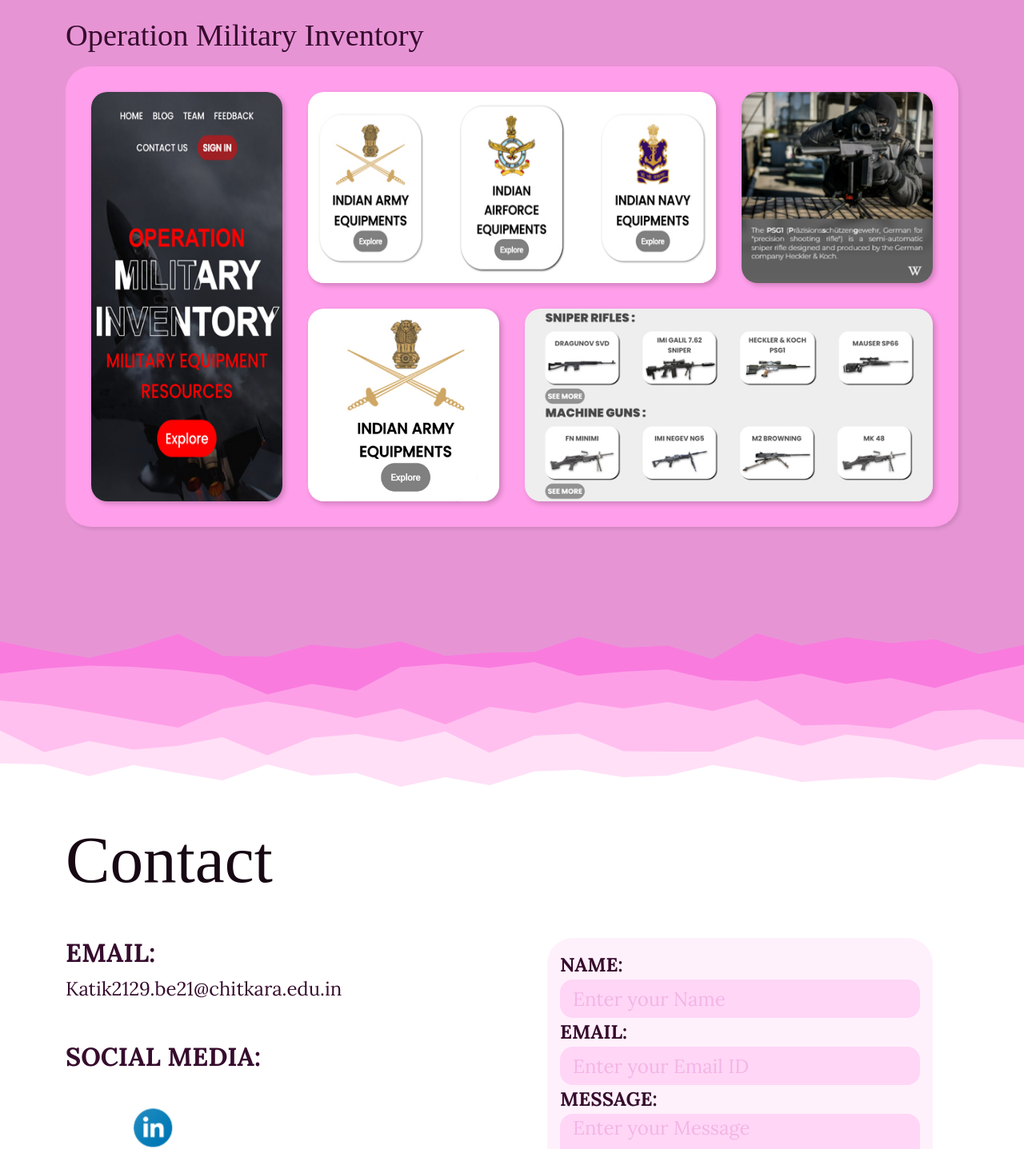
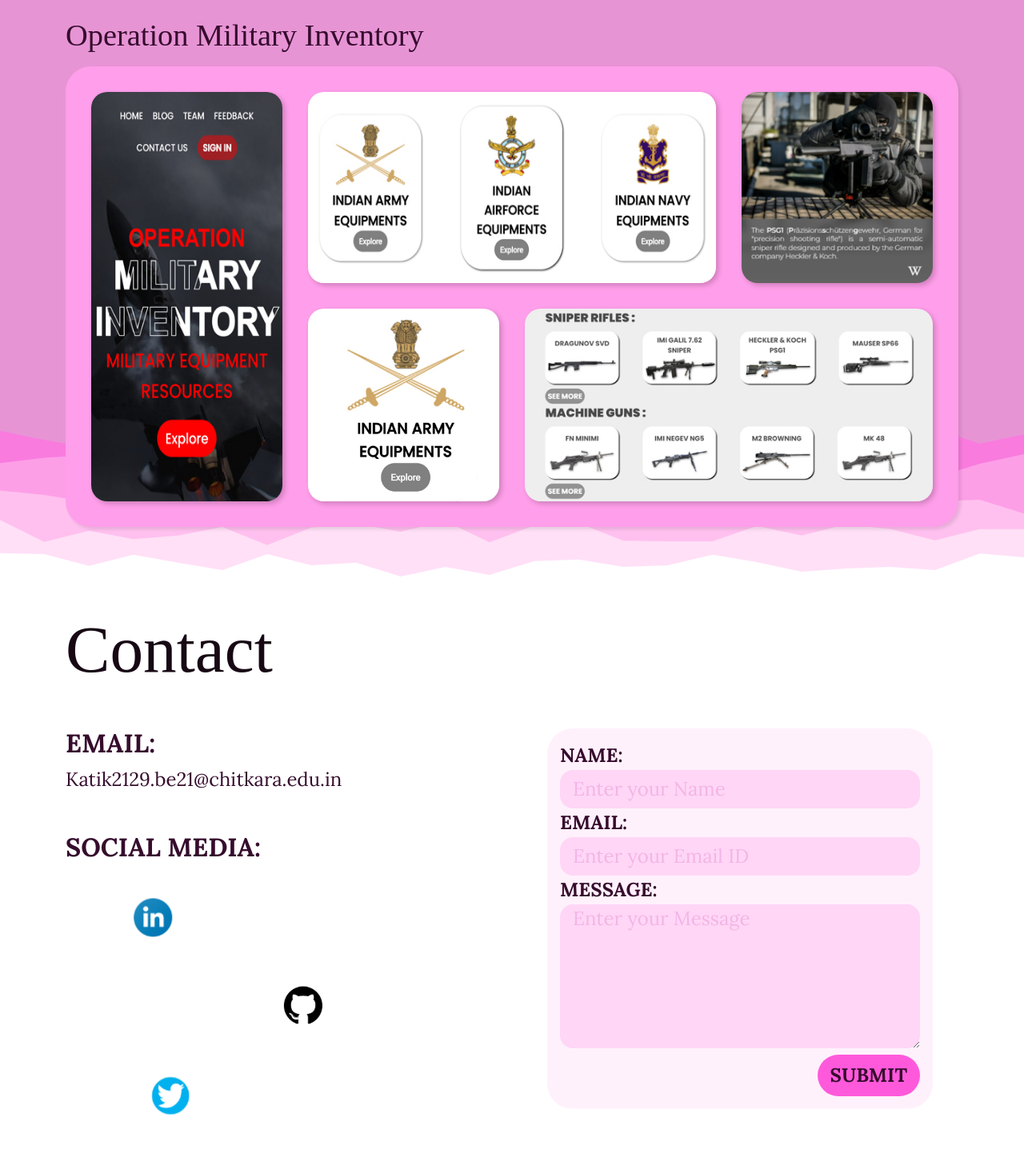
Before and after one commit to KartikVerma0/portfolio, a plain HTML site: page index.html in a window 1280 px wide. Shown: the part 1843-3280 px from the top of the page at 80% size. Drawn offline with nearby package versions, Linux system fonts and the light colour scheme; a web font is replaced by a local one.

Commit message:
Changes in height of section done.

```diff
--- a/css/indexStyle.css
+++ b/css/indexStyle.css
@@ -219,7 +219,8 @@
 
 .section2 {
     width: 100%;
-    min-height: 140vh;
+    /* min-height: 140vh; */
+    height: fit-content;
     background-color: var(--clr-neutral-200);
     position: relative;
     overflow-y: hidden;
@@ -367,7 +368,7 @@
 
 .section3 {
     width: 100%;
-    min-height: 100vh;
+    height: fit-content;
     background-color: var(--clr-neutral-100);
 }
 
--- a/index.html
+++ b/index.html
@@ -107,7 +107,7 @@
                         >Operation Military Inventory</a
                     >
                 </h3>
-                <div class="op-mil-inv">
+                <div class="op-mil-inv mb-5">
                     <img src="images/grid-p1.jpg" alt="" /><img
                         src="images/grid-p2.jpg"
                         alt=""
```
